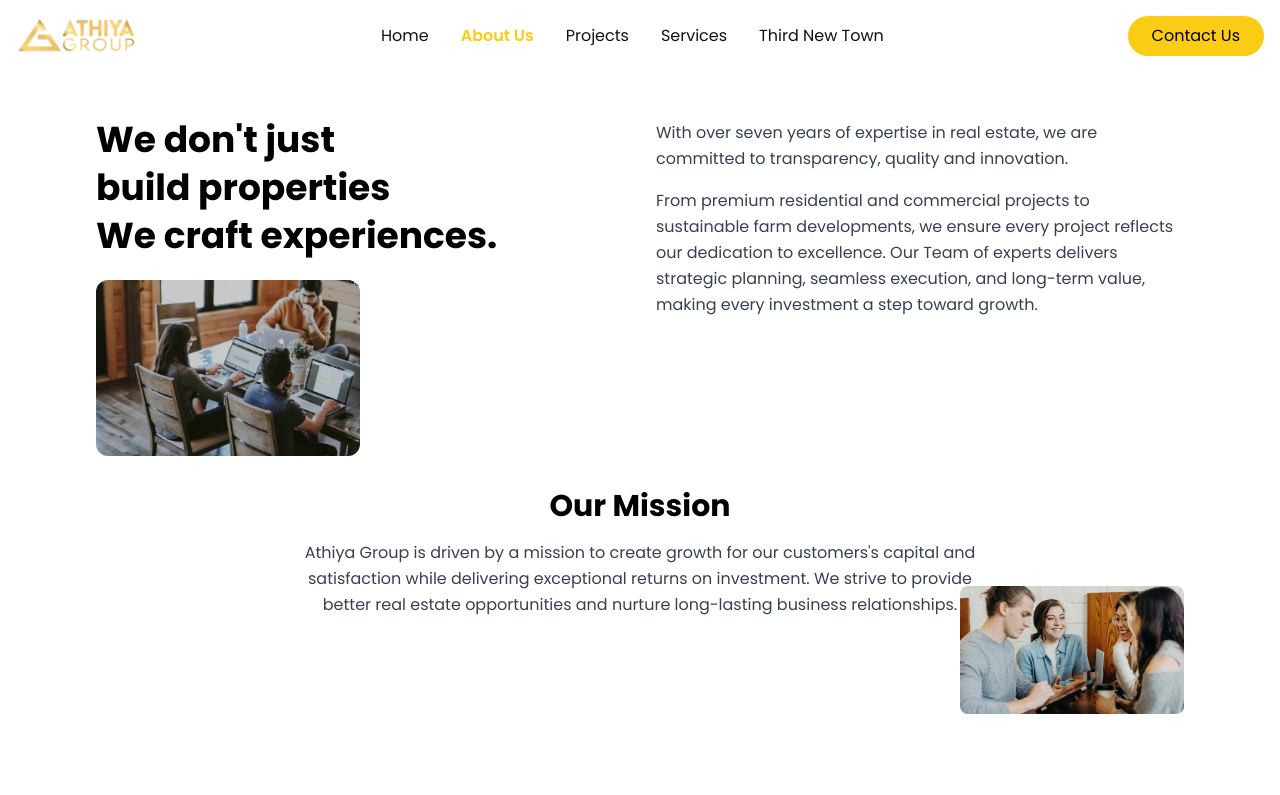
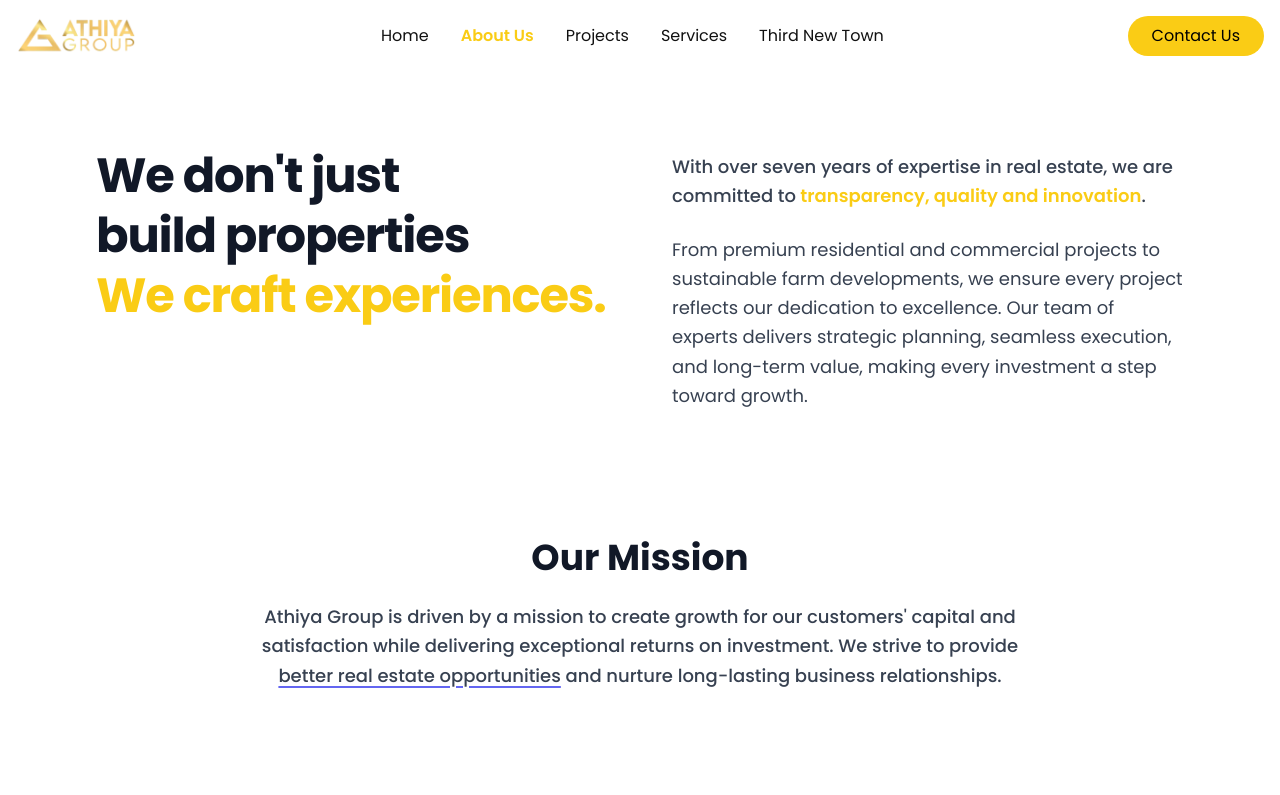
Before and after one commit to nex2link/Athiya-Group, a React (Vite) app: page /aboutus in a window 1280 px wide. Shown: the top 795 px of the page. Built offline with nearby package versions, Linux system fonts and the light colour scheme.

Commit message:
Update OurMission.jsx

```diff
--- a/src/components/OurMission.jsx
+++ b/src/components/OurMission.jsx
@@ -1,73 +1,41 @@
-import React, { useEffect, useRef  } from 'react';
+import React, { useEffect, useRef } from 'react';
 import AOS from 'aos';
 import 'aos/dist/aos.css';
 import bussinessimg from "../assets/bussiness.webp";
 import teamimg from "../assets/team.webp";
 
-
-
-
-
-
-
-
-
 const OurMission = () => {
-   // Create refs for elements
-   const teamImageRef = useRef(null);
-   const businessImageRef = useRef(null);
-   const textSectionRef = useRef(null);
-
-
+  const teamImageRef = useRef(null);
+  const businessImageRef = useRef(null);
+  const textSectionRef = useRef(null);
 
   useEffect(() => {
-    // Optimize AOS settings for better performance
     AOS.init({
-      duration: 800, // Reduced duration for smoother animation
-      once: true,    // Animation happens only once to reduce CPU load
-      mirror: false, // Disabled mirroring to improve performance
-      offset: 50,    // Reduced offset for earlier animation trigger
-      easing: 'ease-out', // Simpler easing function
-      disable: 'mobile', // Disable on mobile if performance issues persist
-      throttleDelay: 99, // Add throttling for scroll events
+      duration: 800, once: true, mirror: false, offset: 50,
+      easing: 'ease-out', disable: 'mobile', throttleDelay: 99,
     });
-
-
-
-     // Clean up AOS on component unmount
-     return () => {
-      AOS.refresh();
-    };
-
-
+    return () => AOS.refresh();
   }, []);
 
   return (
-    <div
-      className="relative bg-white overflow-hidden"
-      style={{ minHeight: '80vh' }}
-    >
-      <div className="container mx-auto px-8 py-8 max-w-6xl">
-        {/* Header Section - Simplified animations */}
-        <div className="flex flex-col lg:flex-row gap-6 lg:gap-8 mb-8">
+    <div className="relative bg-white overflow-hidden" style={{ minHeight: '80vh' }}>
+      <div className="container mx-auto px-8 py-16 max-w-6xl">
+        {/* Header Section */}
+        <div className="flex flex-col lg:flex-row gap-10 lg:gap-16 mb-32">
           <div className="lg:w-1/2 flex flex-col">
-            <div className="mb-6">
-              <h2 className="text-3xl lg:text-4xl font-bold">
-                <div
-                  data-aos="fade-up"
-                  data-aos-delay="100"
-                  className="space-y-2"
-                >
+            <div className="mb-8">
+              <h2 className="text-4xl lg:text-5xl font-bold tracking-tight text-gray-900 leading-tight">
+                <div data-aos="fade-up" data-aos-delay="100" className="space-y-3">
                   <span className="block">We don't just</span>
                   <span className="block">build properties</span>
-                  <span className="block">We craft experiences.</span>
+                  <span className="block text-[#facc15]">We craft experiences.</span>
                 </div>
               </h2>
             </div>
 
-            {/* Image with simplified animation */}
-            <div
-              className="relative overflow-hidden "
+            {/* Image commented as requested */}
+            {/* <div
+              className="relative overflow-hidden"
               data-aos="fade-up"
               data-aos-delay="200"
               ref={teamImageRef}
@@ -78,62 +46,61 @@ const OurMission = () => {
                 loading="lazy"
                 className="w-1/2 h-44 object-cover transform transition-transform duration-500 hover:scale-105 rounded-xl"
               />
-            </div>
+            </div> */}
           </div>
 
-          {/* Text Section - Combined animations */}
+          {/* Text Section */}
           <div
-            className="lg:w-1/2 space-y-4"
+            className="lg:w-1/2 space-y-6"
             data-aos="fade-up"
             data-aos-delay="300"
             ref={textSectionRef}
           >
-            <p className="text-gray-700 text-base leading-relaxed">
-              With over seven years of expertise in real estate, we are committed to transparency, quality and innovation.
+            <p className="text-gray-700 text-lg leading-relaxed font-medium">
+              With over seven years of expertise in real estate, we are committed to
+              <span className="text-[#facc15] font-semibold"> transparency, quality and innovation</span>.
             </p>
-            <p className="text-gray-700 text-base leading-relaxed">
-              From premium residential and commercial projects to sustainable farm developments, we ensure every project reflects our dedication to excellence. Our Team of experts delivers strategic  planning, seamless execution, and long-term value, making every investment a step toward growth.
+            <p className="text-gray-700 text-lg leading-relaxed">
+              From premium residential and commercial projects to sustainable farm developments,
+              we ensure every project reflects our dedication to excellence. Our team of experts
+              delivers strategic planning, seamless execution, and long-term value, making every
+              investment a step toward growth.
             </p>
           </div>
         </div>
 
-        {/* Mission Section - Simplified animations */}
-        <div className="relative mt-6">
-          <div
-            className="text-center max-w-2xl mx-auto"
-            data-aos="fade-up"
-            data-aos-delay="100"
-
-          >
-            <h2 className="text-2xl sm:text-3xl font-bold mb-4">
+        {/* Mission Section */}
+        <div className="relative mt-12">
+          <div className="text-center max-w-3xl mx-auto" data-aos="fade-up" data-aos-delay="100">
+            <h2 className="text-3xl sm:text-4xl font-bold mb-6 text-gray-900">
               Our Mission
             </h2>
-            <p className="text-gray-700 text-base leading-relaxed mb-8">
-            Athiya Group is driven by a mission to create growth for our customers's  capital and satisfaction while delivering exceptional returns on investment. We strive to provide better real estate opportunities and nurture long-lasting business relationships.
+            <p className="text-gray-700 text-lg leading-relaxed mb-10 font-medium">
+              Athiya Group is driven by a mission to create growth for our customers' capital
+              and satisfaction while delivering exceptional returns on investment. We strive to
+              provide <span className="underline decoration-indigo-500 decoration-2 underline-offset-4">
+              better real estate opportunities</span> and nurture long-lasting business relationships.
             </p>
           </div>
 
-          {/* Business Image - Hardware accelerated animation */}
+          {/* Business Image commented as requested */}
           <div
             className="lg:absolute -bottom-24 right-0 w-full sm:w-72 lg:w-56"
             data-aos="fade-up"
             data-aos-delay="200"
             ref={businessImageRef}
           >
-            <div className="relative overflow-hidden group">
+            {/* <div className="relative overflow-hidden group">
               <img
                 src={bussinessimg}
                 alt="Business meeting"
                 loading="lazy"
-                className="w-full h-32 object-cover transform will-change-transform transition-transform duration-500 group-hover:scale-105  rounded-lg"
-              />
-{/*               <div className="absolute inset-0 bg-gradient-to-t from-black/40 to-transparent" /> */}
-            </div>
+                className="w-full h-32 object-cover transform will-change-transform transition-transform duration-500 group-hover:scale-105 rounded-lg"
+              /> */}
+              {/* <div className="absolute inset-0 bg-gradient-to-t from-black/40 to-transparent" /> */}
+            {/* </div> */}
           </div>
         </div>
-
-
-
       </div>
     </div>
   );
```
